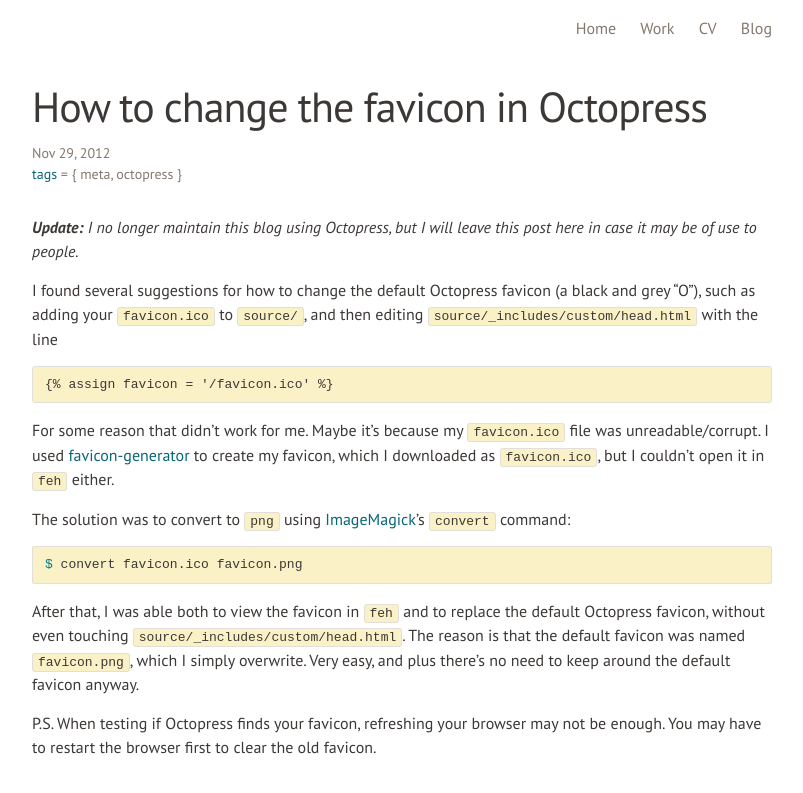
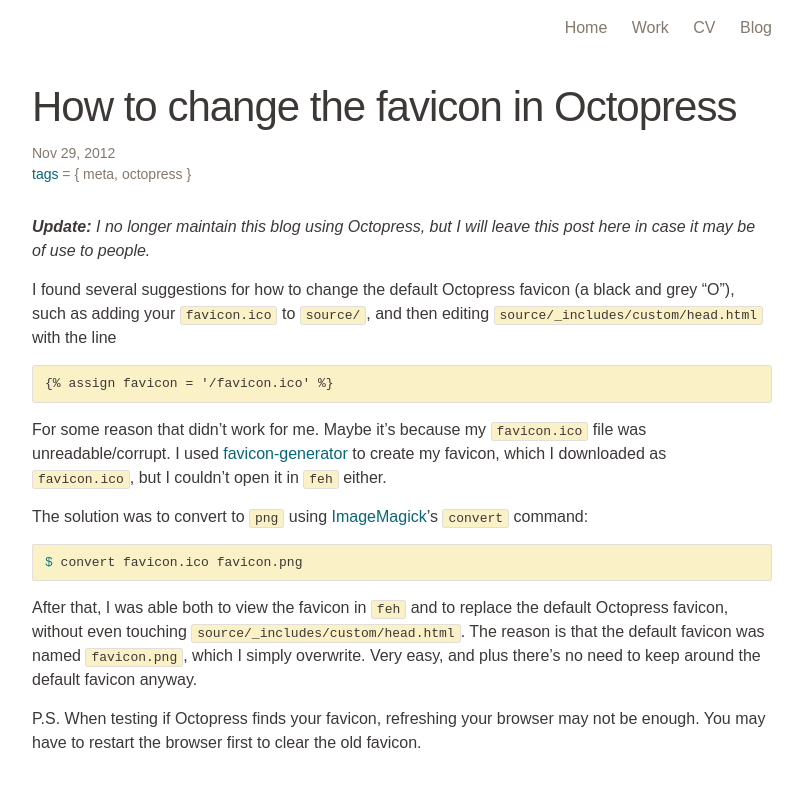
Before and after one commit to brianbuccola/brianbuccola.github.io, a Jekyll site: the page built from _posts/2012-11-29-how-to-change-the-favicon-in-octopress.md, in a window 1280 px wide. Shown: the top 793 px of the page, without its empty margins (238-1041 px from the left). Built offline with Jekyll 4.4.1, drawn with Linux system fonts in a browser that asks for light colours; some web fonts are replaced; comment, search, counter and statistics services are not loaded.

Commit message:
Change fonts: PT Sans -> Biolinum, Droid Sans Mono -> Fira Mono

```diff
--- a/_includes/head.html
+++ b/_includes/head.html
@@ -6,10 +6,11 @@
   <!-- feed metadata -->
   {% feed_meta %}
 
-  <!-- Google fonts -->
-  <link href='https://fonts.googleapis.com/css?family=PT+Serif:400,700,400italic,700italic' rel='stylesheet' type='text/css'>
-  <link href='https://fonts.googleapis.com/css?family=PT+Sans:400,700,400italic,700italic' rel='stylesheet' type='text/css'>
-  <link href='https://fonts.googleapis.com/css?family=Droid+Sans+Mono' rel='stylesheet' type='text/css'>
+  <!-- Linux Biolinum font -->
+  <link href="https://fontlibrary.org/face/linux-biolinum" media="screen" rel="stylesheet" type="text/css">
+
+  <!-- Fira Mono font -->
+  <link href="https://fontlibrary.org/face/fira-mono" media="screen" rel="stylesheet" type="text/css">
 
   <!-- site info -->
   <title>{{ site.title }} {% if page.title %}&middot; {{ page.title }}{% endif %}</title>
--- a/css/main.scss
+++ b/css/main.scss
@@ -6,7 +6,7 @@
 
 
 // Our variables
-$base-font-family: "PT Sans", sans-serif;
+$base-font-family: "LinuxBiolinumORegular", sans-serif;
 $base-font-size:   16px;
 $base-font-weight: 400;
 $small-font-size:  $base-font-size * 0.875;
@@ -28,7 +28,7 @@
 $grey-color-light: lighten($grey-color, 40%);
 $grey-color-dark:  darken($grey-color, 25%);
 
-$code-font-family: "Droid Sans Mono", monospace;
+$code-font-family: "FiraMonoRegular", monospace;
 $code-font-size:   13px;
 
 // Width of the content area
```
